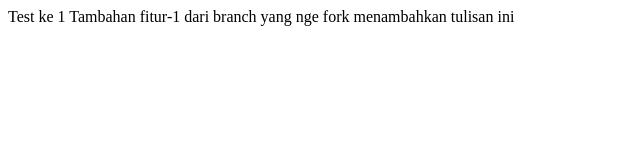
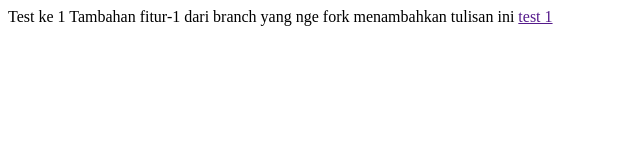
Before and after one commit to bintangmada/Tugas-Pemrograman-Javascript, a plain HTML site: page index.html in a window 1280 px wide. Shown: the full height of the page, 0-640 px from the left. Drawn offline with Linux system fonts and the light colour scheme.

Commit message:
mengubah file index.html dengan menambah href

```diff
--- a/index.html
+++ b/index.html
@@ -6,6 +6,7 @@ Test ke 1 Tambahan fitur-1 dari branch yang nge fork menambahkan tulisan ini
     <meta charset="UTF-8" />
     <meta name="viewport" content="width=device-width, initial-scale=1.0" />
     <title>Tes Git Rebase</title>
+    <a href="">test 1</a>
   </head>
 
   <body></body>
```
